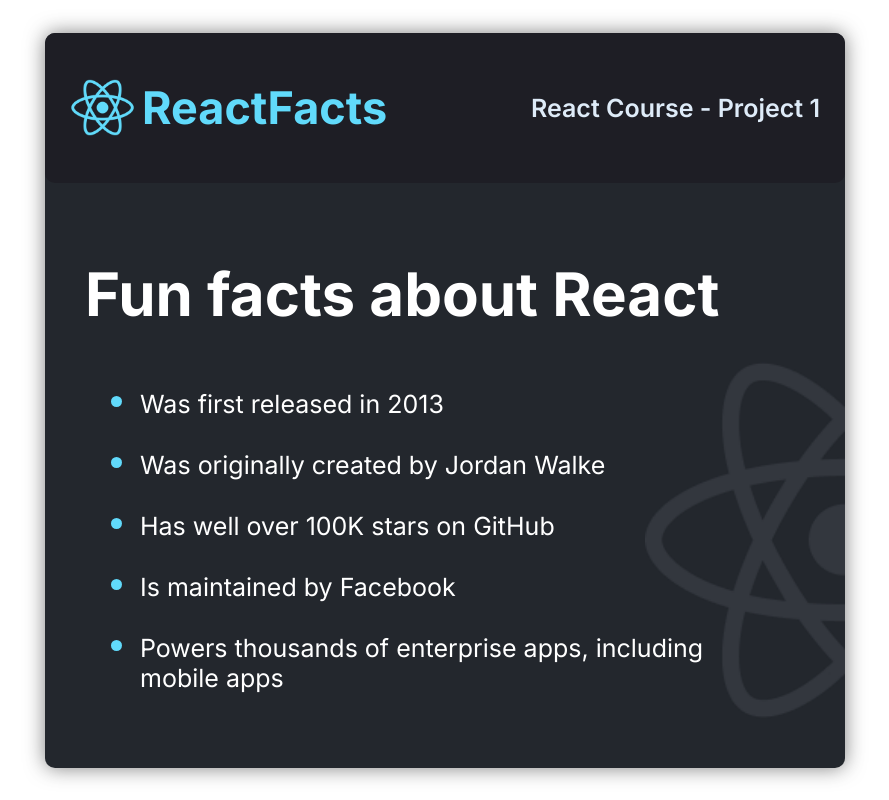
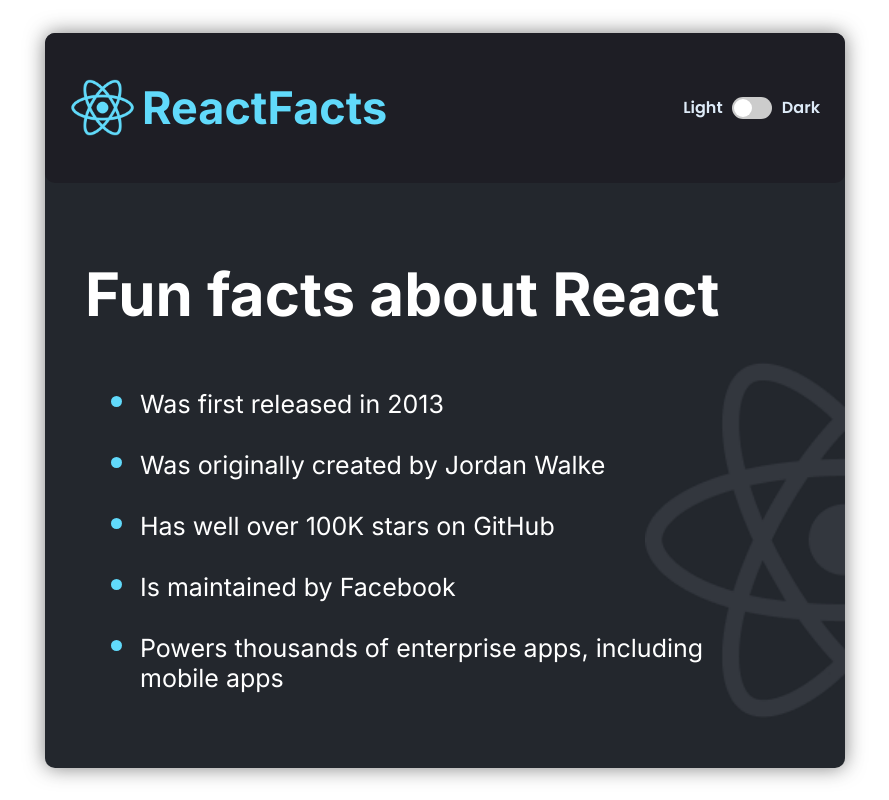
Before and after one commit to HemantAntony/react-info, a JavaScript app: page / in a window 1280 px wide. Shown: the whole page, without its empty margins (195-1084 px from the left). Built offline with nearby package versions, Linux system fonts and the light colour scheme; the HTML template or start-up script is replaced by a standard one.

Commit message:
Added theme UI

```diff
--- a/public/index.html
+++ b/public/index.html
@@ -3,7 +3,7 @@
   <head>
     <link rel="preconnect" href="https://fonts.googleapis.com">
     <link rel="preconnect" href="https://fonts.gstatic.com" crossorigin>
-    <link href="https://fonts.googleapis.com/css2?family=Inter:wght@100..900&display=swap" rel="stylesheet">
+    <link href="https://fonts.googleapis.com/css2?family=Inter:wght@100..900&family=Poppins:ital,wght@0,100;0,200;0,300;0,400;0,500;0,600;0,700;0,800;0,900;1,100;1,200;1,300;1,400;1,500;1,600;1,700;1,800;1,900&display=swap" rel="stylesheet">
     <meta charset="utf-8" />
     <link rel="icon" href="%PUBLIC_URL%/favicon.ico" />
     <meta name="viewport" content="width=device-width, initial-scale=1" />
--- a/src/components/Navbar.js
+++ b/src/components/Navbar.js
@@ -5,7 +5,12 @@
         <nav>
             <img src={logo} alt="React logo"/>
             <h3>ReactFacts</h3>
-            <h4>React Course - Project 1</h4>
+            <h4>Light</h4>
+            <label className="navbar--toggle">
+                <input type="checkbox" className="navbar--checkbox"/>
+                <span className="navbar--slider"></span>
+            </label>
+            <h4>Dark</h4>
         </nav>
     )
 }
--- a/src/index.css
+++ b/src/index.css
@@ -40,13 +40,67 @@
 
 nav > h4 {
     color: #DEEBF8;
-    font-size: 25px;
+    font-family: Poppins, sans-;
+    font-size: 16px;
     font-weight: 600;
 }
 
 nav > img {
     height: 65px;
     margin-right: 7px;
+}
+
+.navbar--toggle {
+    margin: 0.6rem;
+    position: relative;
+    display: inline-block;
+    width: 40px;
+    height: 22px;
+}
+
+.navbar--checkbox {
+    opacity: 0;
+    width: 0;
+    height: 0;
+}
+
+.navbar--slider {
+    position: absolute;
+    left: 0;
+    top: 0;
+    right: 0;
+    bottom: 0;
+    border-radius: 20px;
+    background-color: #ccc;
+    transition: 0.2s;
+    -webkit-transition: 0.2s;
+}
+
+.navbar--slider::before {
+    position: absolute;
+    content: "";
+    left: 2px;
+    bottom: 2px;
+    width: 18px;
+    height: 18px;
+    border-radius: 50%;
+    background-color: #fff;
+    transition: 0.2s;
+    -webkit-transition: 0.2s;
+}
+
+.navbar--checkbox:checked + .navbar--slider {
+    background-color: #2196F3;
+}
+
+.navbar--checkbox:focus + .navbar--slider {
+    box-shadow: 0px 0px 1px #2196F3;
+}
+
+.navbar--checkbox:checked + .navbar--slider:before {
+    transform: translateX(18px);
+    -webkit-transform: translateX(18px);
+    -ms-transform: translateX(18px);
 }
 
 .mainContent {
```
